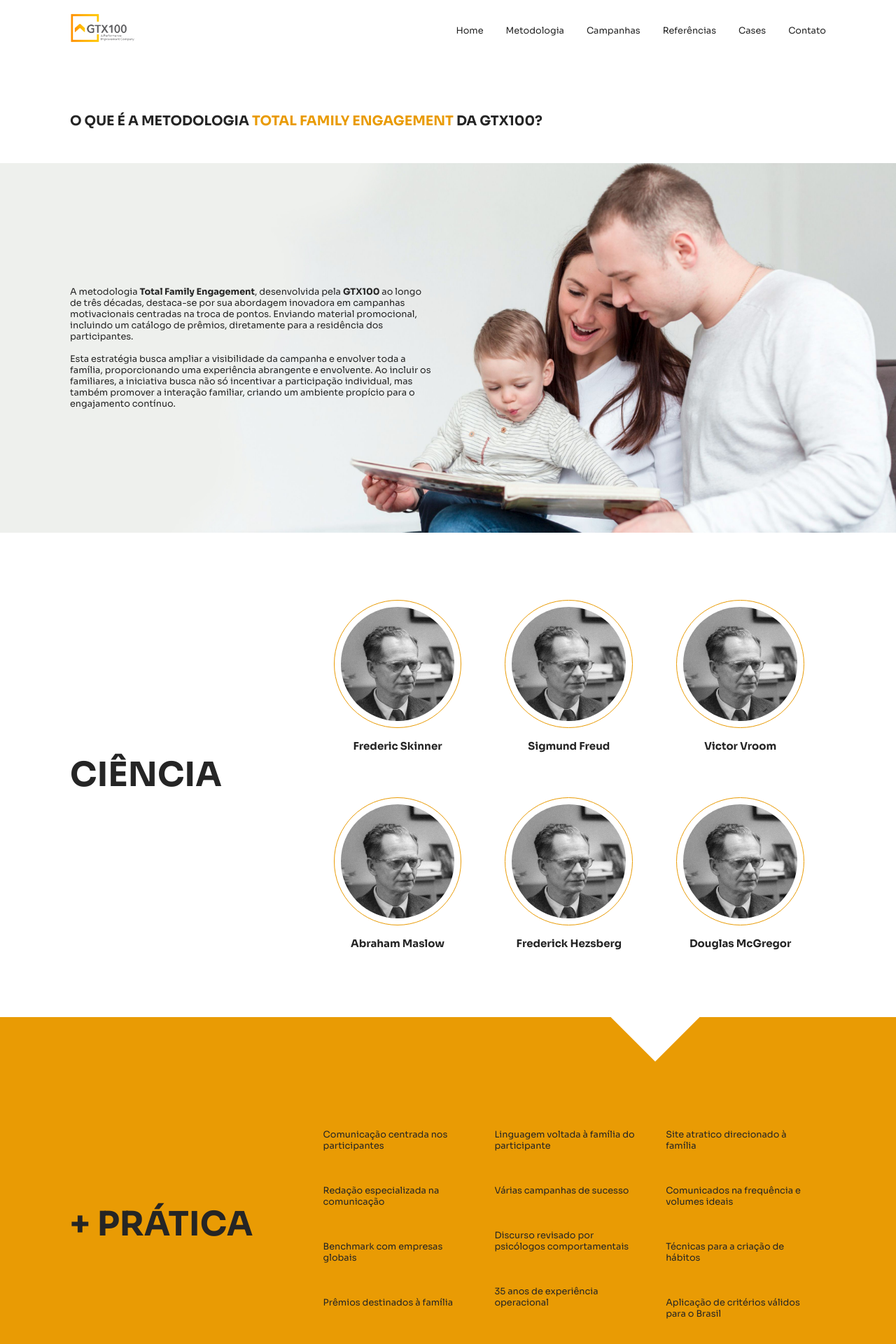
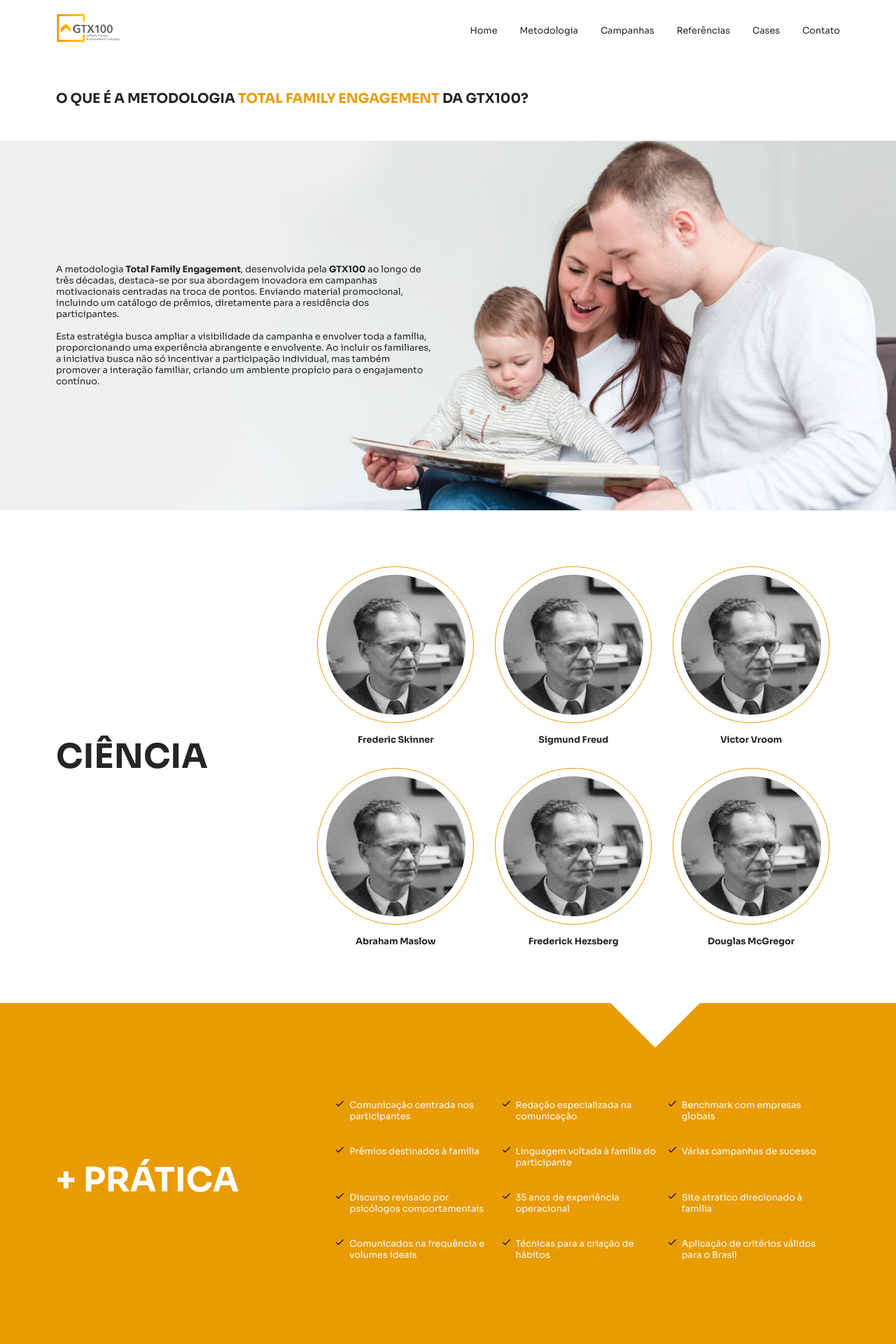
Before and after one commit to douglas-moura/gtx100, a PHP site: page /metodologia/index.html in a window 1280 px wide. Shown: the top 1920 px of the page at 70% size. Run offline with PHP 8.4, Linux system fonts and the light colour scheme.

Commit message:
ajustes pagina metodologia e contato

```diff
--- a/metodologia/index.html
+++ b/metodologia/index.html
@@ -67,37 +67,37 @@
 							<picture>
 								<img src="../src/img/BF_Skinner_at_Harvard_circa_1950.jpg" alt="">
 							</picture>
-							<h3>Frederic Skinner</h3>
+							<h4>Frederic Skinner</h4>
 						</div>
 						<div class="especialista-box">
 							<picture>
 								<img src="../src/img/BF_Skinner_at_Harvard_circa_1950.jpg" alt="">
 							</picture>
-							<h3>Sigmund Freud</h3>
+							<h4>Sigmund Freud</h4>
 						</div>
 						<div class="especialista-box">
 							<picture>
 								<img src="../src/img/BF_Skinner_at_Harvard_circa_1950.jpg" alt="">
 							</picture>
-							<h3>Victor Vroom</h3>
+							<h4>Victor Vroom</h4>
 						</div>
 						<div class="especialista-box">
 							<picture>
 								<img src="../src/img/BF_Skinner_at_Harvard_circa_1950.jpg" alt="">
 							</picture>
-							<h3>Abraham Maslow</h3>
+							<h4>Abraham Maslow</h4>
 						</div>
 						<div class="especialista-box">
 							<picture>
 								<img src="../src/img/BF_Skinner_at_Harvard_circa_1950.jpg" alt="">
 							</picture>
-							<h3>Frederick Hezsberg</h3>
+							<h4>Frederick Hezsberg</h4>
 						</div>
 						<div class="especialista-box">
 							<picture>
 								<img src="../src/img/BF_Skinner_at_Harvard_circa_1950.jpg" alt="">
 							</picture>
-							<h3>Douglas McGregor</h3>
+							<h4>Douglas McGregor</h4>
 						</div>
 					</div>
 				</div>
@@ -106,24 +106,88 @@
 				<div class="content-sessao content-30_70">
 					<div class="quadro-titulo"><h1>+ PRÁTICA</h1></div>
 					<div class="praticas">
-						<ul>
-							<li>Comunicação centrada nos participantes</li>
-							<li>Redação especializada na comunicação</li>
-							<li>Benchmark com empresas globais</li>
-							<li>Prêmios destinados à família</li>
-						</ul>
-						<ul>
-							<li>Linguagem voltada à família do participante</li>
-							<li>Várias campanhas de sucesso</li>
-							<li>Discurso revisado por psicólogos comportamentais</li>
-							<li>35 anos de experiência operacional</li>
-						</ul>
-						<ul>
-							<li>Site atratico direcionado à família</li>
-							<li>Comunicados na frequência e volumes ideais</li>
-							<li>Técnicas para a criação de hábitos</li>
-							<li>Aplicação de critérios válidos para o Brasil</li>
-						</ul>
+						<table>
+							<tr>
+								<td>
+									<span>
+										<img src="/src/img/simbolo-de-verificacao.png" alt="">
+										Comunicação centrada nos participantes
+									</span>
+								</td>
+								<td>
+									<span>
+										<img src="/src/img/simbolo-de-verificacao.png" alt="">
+										Redação especializada na comunicação
+									</span>
+								</td>
+								<td>
+									<span>
+										<img src="/src/img/simbolo-de-verificacao.png" alt="">
+										Benchmark com empresas globais
+									</span>
+								</td>
+							</tr>
+							<tr>
+								<td>
+									<span>
+										<img src="/src/img/simbolo-de-verificacao.png" alt="">
+										Prêmios destinados à família
+									</span>
+								</td>
+								<td>
+									<span>
+										<img src="/src/img/simbolo-de-verificacao.png" alt="">
+										Linguagem voltada à família do participante
+									</span>
+								</td>
+								<td>
+									<span>
+										<img src="/src/img/simbolo-de-verificacao.png" alt="">
+										Várias campanhas de sucesso
+									</span>
+								</td>
+							</tr>
+							<tr>
+								<td>
+									<span>
+										<img src="/src/img/simbolo-de-verificacao.png" alt="">
+										Discurso revisado por psicólogos comportamentais
+									</span>
+								</td>
+								<td>
+									<span>
+										<img src="/src/img/simbolo-de-verificacao.png" alt="">
+										35 anos de experiência operacional
+									</span>
+								</td>
+								<td>
+									<span>
+										<img src="/src/img/simbolo-de-verificacao.png" alt="">
+										Site atratico direcionado à família
+									</span>
+								</td>
+							</tr>
+							<tr>
+								<td>
+									<span>
+										<img src="/src/img/simbolo-de-verificacao.png" alt="">
+										Comunicados na frequência e volumes ideais
+									</span>
+								</td>
+								<td>
+									<span>
+										<img src="/src/img/simbolo-de-verificacao.png" alt="">
+										Técnicas para a criação de hábitos
+									</span>
+								</td>
+								<td>
+									<span>
+										<img src="/src/img/simbolo-de-verificacao.png" alt="">
+										Aplicação de critérios válidos para o Brasil
+									</span>
+								</td>
+							</tr>
+						</table>
 					</div>
 				</div>
 				<div class="quadro-seta-1"></div>
--- a/style.css
+++ b/style.css
@@ -163,7 +163,7 @@ main section,
 }
 
 .titulo-pagina {
-	padding: 4rem 0 0 !important;
+	padding: 3rem 0 0 !important;
 }
 
 .content-sessao {
@@ -516,6 +579,11 @@ h2 strong,
 		display: none;
 	}
 
+	main {
+		margin-top: 5rem !important;
+		min-height: 30rem;
+	}
+
 	main,
 	footer {
 		font-size: .8rem !important;
@@ -525,7 +593,7 @@ h2 strong,
 	main section .content-sessao-anexo,
 	footer div,
 	#menu-desktop div {
-		width: 780px !important;
+		width: 820px !important;
 		margin: auto !important;
 		box-sizing: border-box;
 	}
@@ -696,6 +764,7 @@ h2 strong,
 	.quadro-seta-2,
 	.quadro-2 {
 		background-color: var(--laranja);
+		color: white;
 	}
 
 	.quadro-seta-1,
@@ -719,7 +788,7 @@ h2 strong,
 		flex-direction: column;
 		box-sizing: border-box;
 		width: calc(100% / 3);
-		padding: 2rem;
+		padding: 1rem;
 		align-items: center;
 	}
 
@@ -742,32 +811,40 @@ h2 strong,
 		object-fit: fill;
 	}
 
-	.praticas ul {
-		padding: 1rem !important;
-		margin: 5rem 0;
-		width: calc(100% / 3 - 2rem);
+	.praticas table {
+		padding: 1.5rem !important;
+		margin: 3rem 0;
 	}
 
-	.praticas ul li {
-		list-style-type: none;
+	.praticas table tr td {
+		width: calc(100% / 3);
+		vertical-align: top;
 	}
 
-	.praticas ul li:not(:last-of-type) {
-		margin-bottom: 3rem;
+	.praticas table tr td span {
+		width: 100% - 1rem;
+		display: flex;
+		padding-left: 1rem;
+	}
+
+	.praticas table tr td span img {
+		width: 5%;
+		height: 10%;
+		margin-right: .5rem;
+		filter: brightness(100) !important;
+	}
+
+	.praticas table tr:not(:last-of-type) td {
+		padding-bottom: 2rem !important;
 	}
 }
 
 @media screen and (min-width: 1280px) {
-	main {
-		margin-top: 6rem !important;
-		min-height: 30rem;
-	}
-
 	main section .content-sessao,
 	main section .content-sessao-anexo,
 	footer div,
 	#menu-desktop div {
-		width: 1080px !important;
+		width: 1120px !important;
 	}
 
 	#logo-tipo {
```
Also changed, not shown: other parts of style.css (+63 -0 lines), contato/index.html (+43 -11 lines), src/img/simbolo-de-verificacao.png (added).
